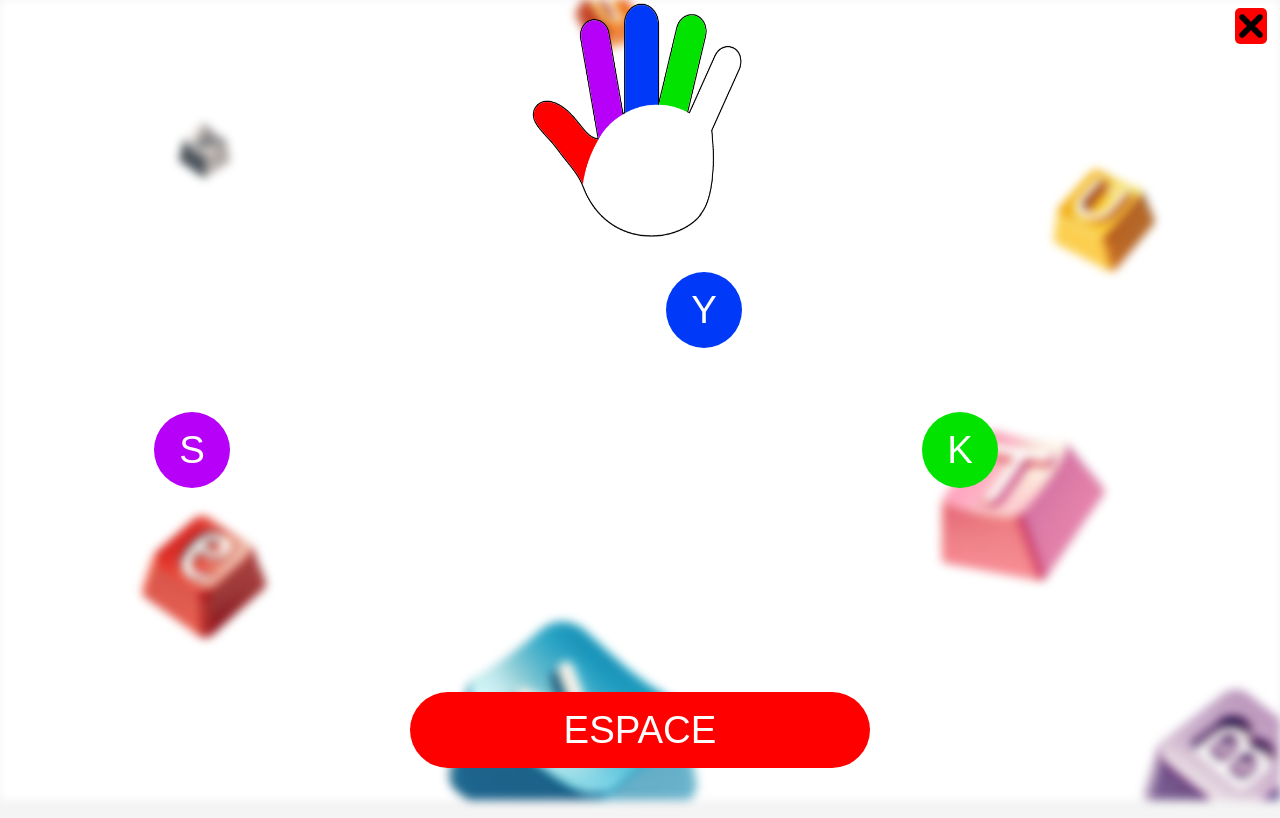
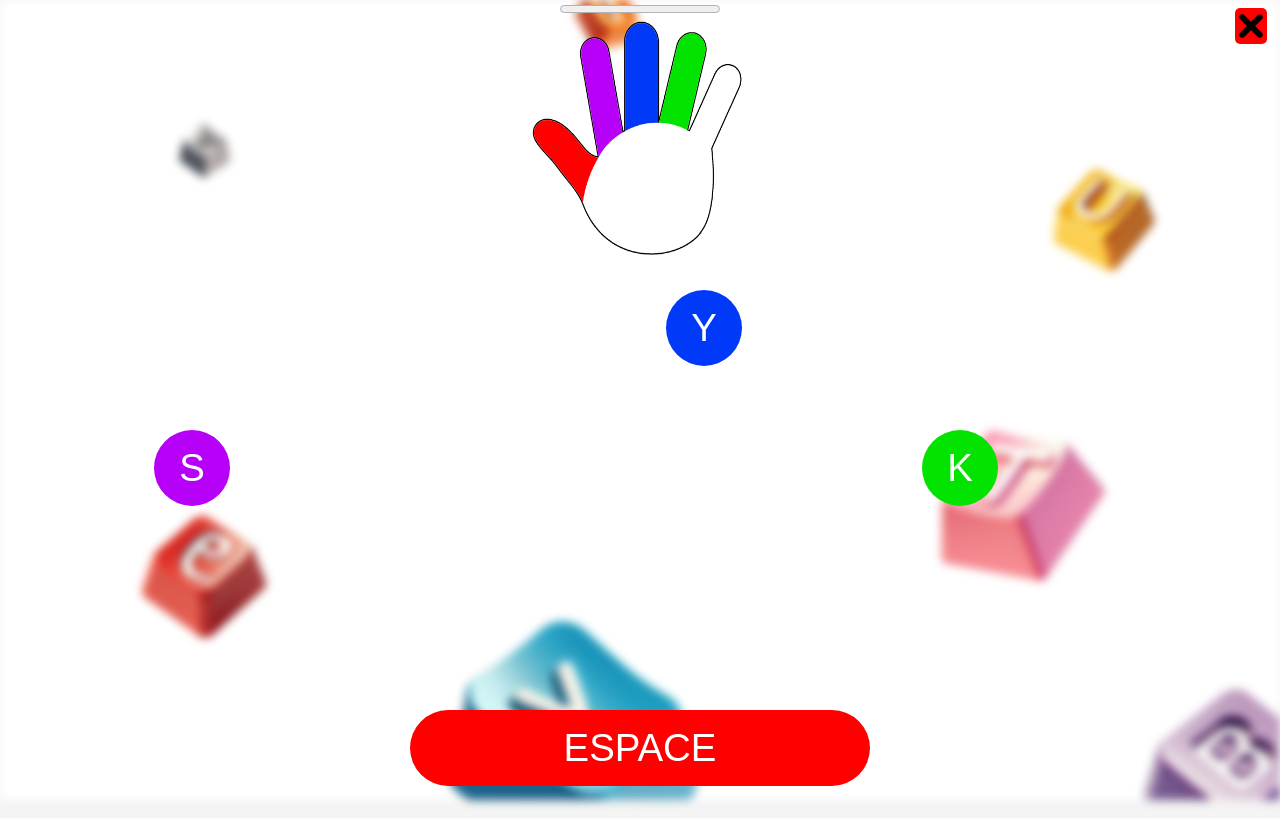
Before and after one commit to mathis-magnin/fingerfit, an Angular app in the folder front-end/: page /game in a window 1280 px wide. Built offline with nearby package versions, Linux system fonts and the light colour scheme.

Commit message:
feature: Ajout d'une barre de progression fonctionnelle. Cependant, le style doit être retravaillé. #78

```diff
--- a/front-end/src/app/app.module.ts
+++ b/front-end/src/app/app.module.ts
@@ -21,6 +21,7 @@ import { TimerComponent } from './components/timer/timer.component';
 import { QuizDetailsComponent } from './components/quiz-details/quiz-details.component';
 import { ConfettiComponent } from './components/confetti/confetti.component';
 import { SuperHandComponent } from './components/super-hand/super-hand.component';
+import { ProgressBarComponent } from './components/progress-bar/progress-bar.component';
 
 @NgModule({
   declarations: [
@@ -30,6 +31,7 @@ import { SuperHandComponent } from './components/super-hand/super-hand.component
     CongratsComponent,
 
     AppComponent,
+    ProgressBarComponent,
     HandComponent,
     KeyComponent,
     KeyboardComponent,
--- /dev/null
+++ b/front-end/src/app/components/progress-bar/progress-bar.component.html
@@ -0,0 +1 @@
+<progress max="{{positions}}" value="{{current_position}}"></progress>
--- a/front-end/src/app/pages/game/game.component.html
+++ b/front-end/src/app/pages/game/game.component.html
@@ -1,9 +1,11 @@
 <header>
-    <app-timer [maxTime]="options.timePerQuestion" [show]="options.chronometer" [start]="this.options.timePerQuestion !== undefined || this.options.chronometer" (timeOut)="nextPosition()"  />
+    <app-timer [maxTime]="options.timePerQuestion" [show]="options.chronometer"
+        [start]="this.options.timePerQuestion !== undefined || this.options.chronometer" (timeOut)="nextPosition()" />
     <app-exit-button [link]="'/options'" />
 </header>
 
 <main [ngClass]="{correct:isCorrect}" *ngIf="!isCorrect">
+    <app-progress-bar [positions]="numberOfPositions" [current_position]="currentPositionIndex" />
     <app-hand [keysToPress]="keysToPress" [side]="this.options.side" />
     <app-keyboard [keysToPress]="keysToPress" (nextPosition)="nextPosition()" (isCorrect)="isAnswerCorrect($event)" />
 </main>
--- a/front-end/src/app/pages/game/game.component.ts
+++ b/front-end/src/app/pages/game/game.component.ts
@@ -19,12 +19,28 @@ export class GameComponent {
     side: Side.RIGHT,
   };
 
+  public currentPositionIndex: number = 0;
+  public numberOfPositions: number = 0;
+
   public keysToPress: Key[] = this.positionService.position$.value.keys;
   public isCorrect: boolean = false;
+
   constructor(public optionsService: OptionsService, public positionService: PositionService, private router: Router) {
     this.optionsService.options$.subscribe((options) => {
       this.options = options;
     });
+
+    this.positionService.numberOfPositions$.subscribe(
+      (numberOfPositions) => {
+        this.numberOfPositions = numberOfPositions;
+      }
+    )
+
+    this.positionService.currentPositionIndex$.subscribe(
+      (currentPositionIndex) => {
+        this.currentPositionIndex = currentPositionIndex;
+      }
+    )
 
     this.positionService.position$.subscribe((position) => {
       this.keysToPress = position.keys;
--- a/front-end/src/services/position.service.ts
+++ b/front-end/src/services/position.service.ts
@@ -4,41 +4,52 @@ import { BehaviorSubject } from 'rxjs';
 import { QuizService } from './quiz.service';
 import { TimerService } from './timer.service';
 
+
 @Injectable({
     providedIn: 'root'
 })
 export class PositionService {
 
-    private current_position_index: number = 0;
-    private position: Position = this.quizService.quiz$.value.positions[this.current_position_index];
+    private currentPositionIndex: number = 0;
+    public currentPositionIndex$: BehaviorSubject<number> = new BehaviorSubject(this.currentPositionIndex);
+
+    public numberOfPositions$: BehaviorSubject<number> = new BehaviorSubject(this.quizService.quiz$.value.positions.length);
+
+    private position: Position = this.quizService.quiz$.value.positions[this.currentPositionIndex];
     public position$: BehaviorSubject<Position> = new BehaviorSubject(this.position);
+
 
     constructor(public quizService: QuizService, public TimerService: TimerService) {
         this.quizService.quiz$.subscribe(
             (quiz) => {
-                this.position = quiz.positions[this.current_position_index];
+                this.position = quiz.positions[this.currentPositionIndex];
                 this.position$.next(this.position);
+                this.numberOfPositions$.next(quiz.positions.length);
             }
         )
     }
 
+
     nextPosition(time: boolean): boolean {
         if (time)
             this.TimerService.stop();
-        this.current_position_index++;
-        if (this.current_position_index >= this.quizService.quiz$.value.positions.length) {
-            this.current_position_index = 0;
-            this.position = this.quizService.quiz$.value.positions[this.current_position_index];
+
+        this.currentPositionIndex$.next(++this.currentPositionIndex);
+
+        if (this.currentPositionIndex >= this.quizService.quiz$.value.positions.length) {
+            this.currentPositionIndex$.next(this.currentPositionIndex = 0);
+            this.position = this.quizService.quiz$.value.positions[this.currentPositionIndex];
             this.position$.next(this.position);
             return false;
         }
         else {
-            this.position = this.quizService.quiz$.value.positions[this.current_position_index];
+            this.position = this.quizService.quiz$.value.positions[this.currentPositionIndex];
             this.position$.next(this.position);
             return true;
         }
 
     }
+
 
     positionStart(time: boolean): void {
         if (time) {
```
Also changed, not shown: front-end/src/app/components/progress-bar/progress-bar.component.ts (added, +16 -0 lines), front-end/src/app/components/progress-bar/progress-bar.component.scss (added).
